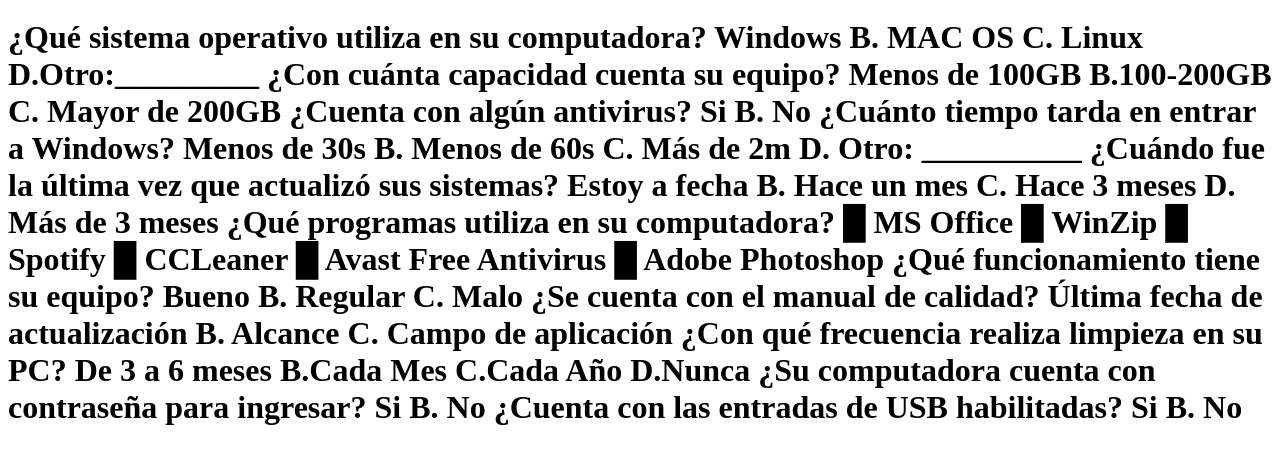
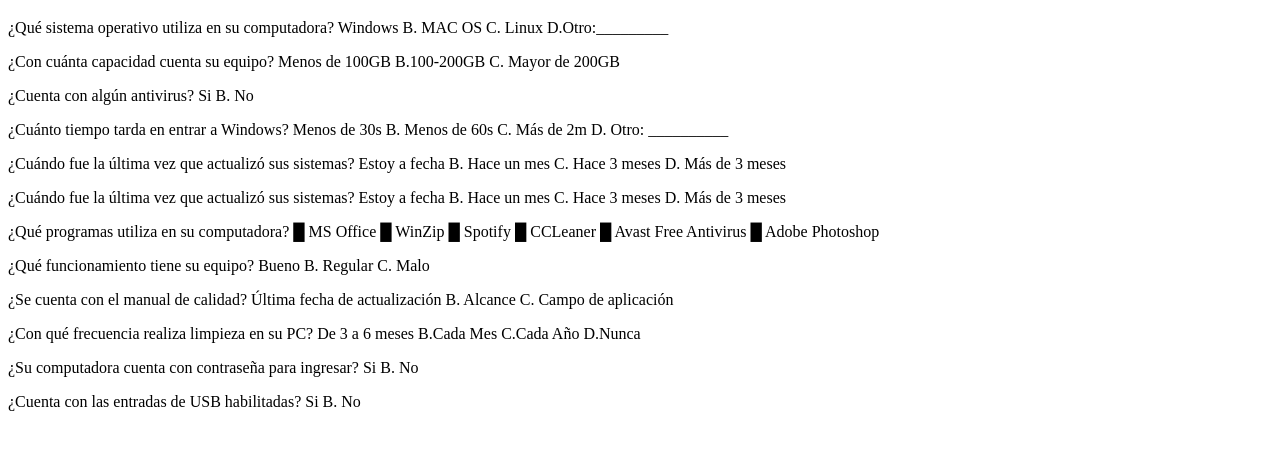
Before and after one commit to IsaacValdez7/CuestionarioAuditoria, a plain HTML site: page index.html in a window 1280 px wide. Shown: the part 61-524 px from the top of the page. Drawn offline with Linux system fonts and the light colour scheme.

Commit message:
Preguntas

```diff
--- a/index.html
+++ b/index.html
@@ -10,46 +10,43 @@
         <h1>Auditoria</h1>
     </div>
 
-    <h1>¿Qué sistema operativo utiliza en su computadora?
+        <p>¿Qué sistema operativo utiliza en su computadora?
         Windows	B. MAC OS		C. Linux	D.Otro:_________
+        </p>
+        <p>¿Con cuánta capacidad cuenta su equipo?
+        Menos de 100GB		B.100-200GB		C.  Mayor de 200GB</p>
 
-        ¿Con cuánta capacidad cuenta su equipo?
-        Menos de 100GB		B.100-200GB		C.  Mayor de 200GB
+        <p>¿Cuenta con algún antivirus?
+            Si		B. No  </p>
 
-        ¿Cuenta con algún antivirus?
-        Si		B. No
+        <p>¿Cuánto tiempo tarda en entrar a Windows?
+            Menos de 30s	B. Menos de 60s		C. Más de 2m
+                 D. Otro: __________</p>
+        <p>¿Cuándo fue la última vez que actualizó sus sistemas?
+            Estoy a fecha	B. Hace un mes
+                 C. Hace 3 meses	D. Más de 3 meses</p>
+        <p>¿Cuándo fue la última vez que actualizó sus sistemas?
+            Estoy a fecha	B. Hace un mes
+                 C. Hace 3 meses	D. Más de 3 meses</p>
 
-        ¿Cuánto tiempo tarda en entrar a Windows?
-        Menos de 30s	B. Menos de 60s		C. Más de 2m
-             D. Otro: __________
+        <p>¿Qué programas utiliza en su computadora?
+            █ MS Office	█ WinZip	█ Spotify	█ CCLeaner
+            █ Avast Free Antivirus		█ Adobe Photoshop</p>
 
-        ¿Cuándo fue la última vez que actualizó sus sistemas?
-        Estoy a fecha	B. Hace un mes
-             C. Hace 3 meses	D. Más de 3 meses
+        <p> ¿Qué funcionamiento tiene su equipo?
+            Bueno		B. Regular 		C. Malo</p>
 
-        ¿Qué programas utiliza en su computadora?
-              █ MS Office	█ WinZip	█ Spotify	█ CCLeaner
-              █ Avast Free Antivirus		█ Adobe Photoshop
+        <p>¿Se cuenta con el manual de calidad?
+            Última fecha de actualización	B. Alcance
+                 C. Campo de aplicación</p>
 
-        ¿Qué funcionamiento tiene su equipo?
-        Bueno		B. Regular 		C. Malo
+         <p>¿Con qué frecuencia realiza limpieza en su PC?
+            De 3 a 6 meses          B.Cada Mes             C.Cada Año            D.Nunca</p>
 
-        ¿Se cuenta con el manual de calidad?
-        Última fecha de actualización	B. Alcance
-             C. Campo de aplicación
+        <p> ¿Su computadora cuenta con contraseña para ingresar?
+            Si		B. No</p>
 
-        ¿Con qué frecuencia realiza limpieza en su PC?
-        De 3 a 6 meses          B.Cada Mes             C.Cada Año            D.Nunca
-
-         ¿Su computadora cuenta con contraseña para ingresar?
-        Si		B. No
-
-         ¿Cuenta con las entradas de USB habilitadas?
-        Si		B. No
-
-
-        </h1>
-
-
+        <p>¿Cuenta con las entradas de USB habilitadas?
+            Si		B. No</p>
 </body>
 </html>
```
